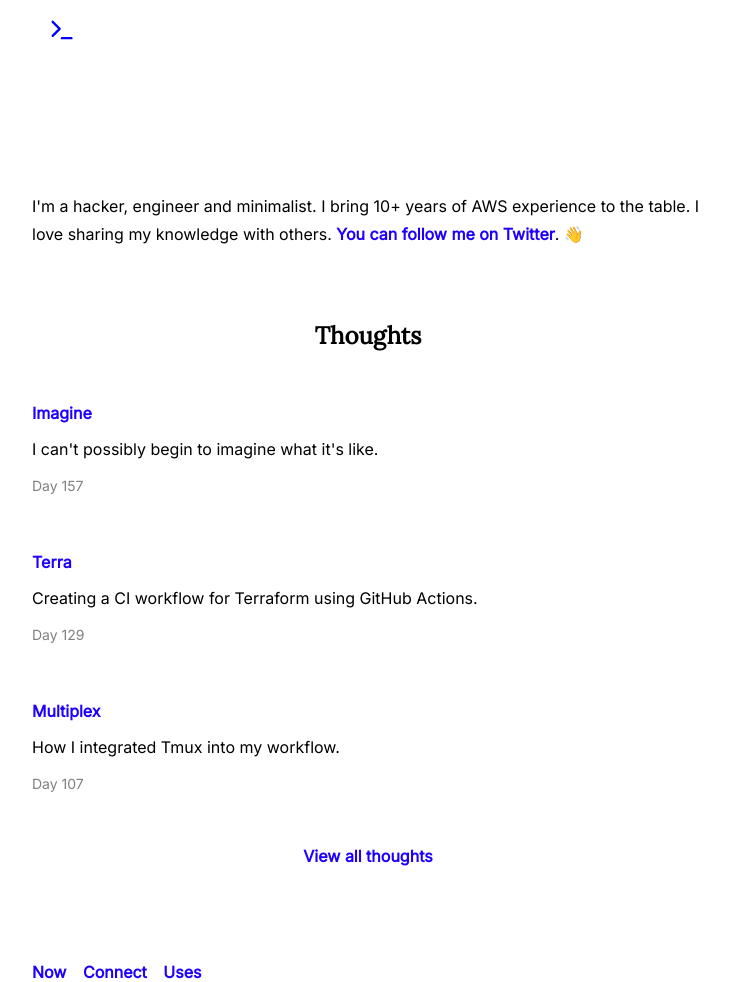
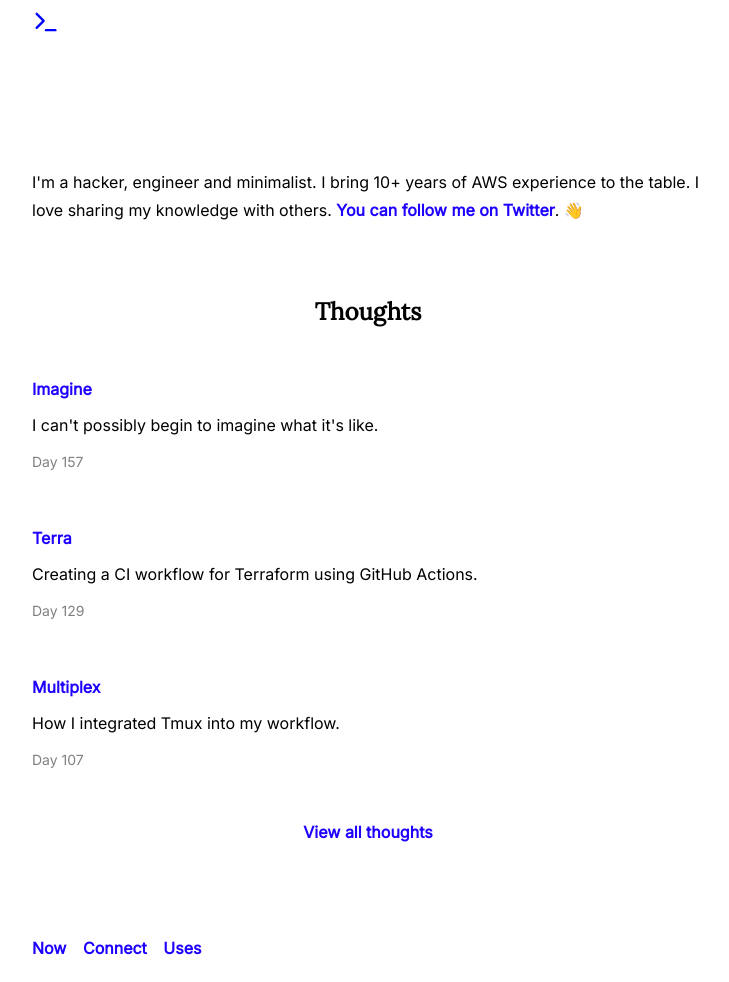
Before and after one commit to mijndert/website, a Jekyll site: the page built from index.html, in a window 1280 px wide. Shown: the whole page, without its empty margins (272-1001 px from the left). Built offline with Jekyll 4.4.1, drawn with Linux system fonts in a browser that asks for light colours; after the commit the page ends 958 px from its top, so only the background shows below that.

Commit message:
remove padding from .logo

```diff
--- a/assets/css/theme.scss
+++ b/assets/css/theme.scss
@@ -154,10 +154,6 @@ Sections
 .logo
 */
 
-.logo {
-  padding: 1em;
-}
-
 /*
 .header
 */
```
